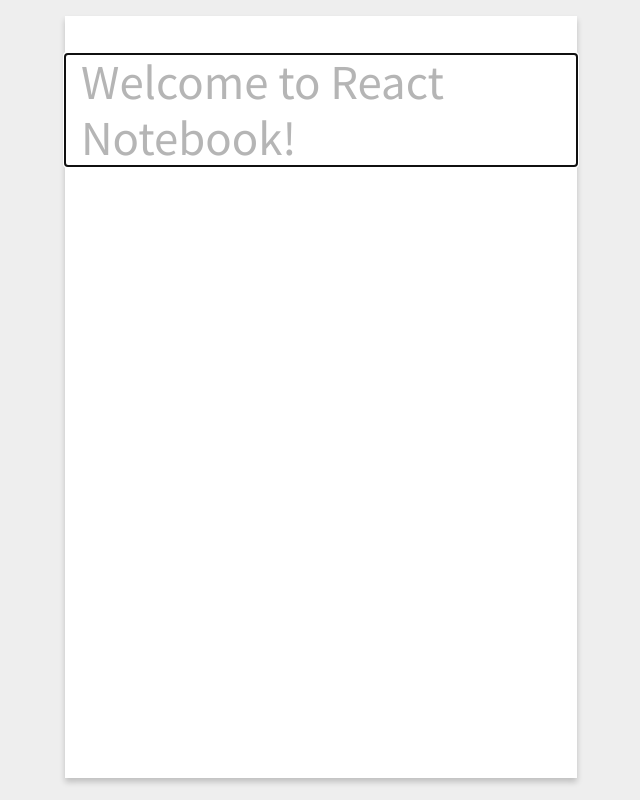
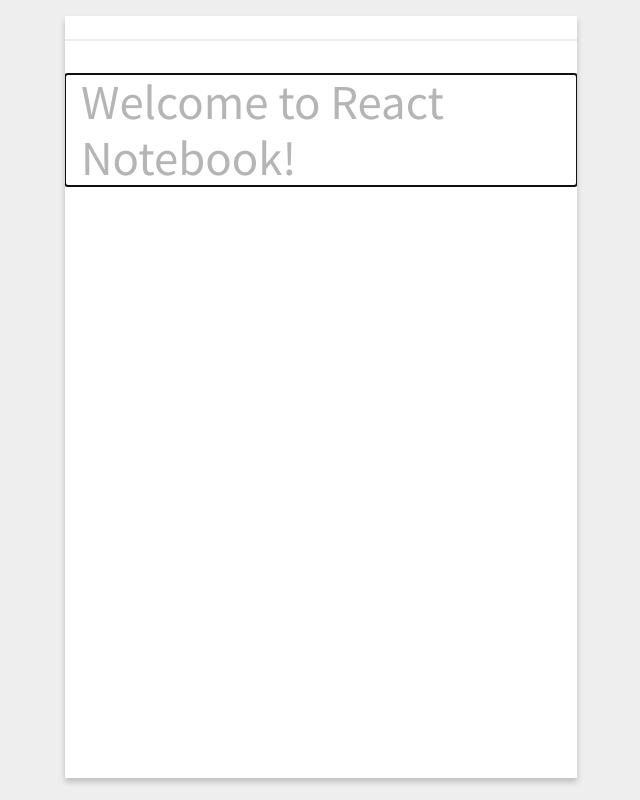
Before and after one commit to jessekelly881/ReactNotebook, a React app: page / in a window 1280 px wide. Shown: the whole page, without its empty margins (319-959 px from the left). Built offline with nearby package versions, Linux system fonts and the light colour scheme.

Commit message:
feat(ui): Added overflow to editor

```diff
--- a/package.json
+++ b/package.json
@@ -8,6 +8,7 @@
     },
     "license": "MIT",
     "dependencies": {
+        "emotion": "^10.0.27",
         "react": "^16.13.1",
         "react-dom": "^16.13.1",
         "react-live": "^2.2.2",
--- a/src/index.scss
+++ b/src/index.scss
@@ -7,6 +7,8 @@ body {
         background-color: white;
         height: 94vh;
         box-shadow: 0 4px 6px 0 hsla(0, 0%, 0%, 0.2);
+        overflow-x: hidden;
+        overflow-y: auto;
     }
 }
 
--- a/src/ui/index.js
+++ b/src/ui/index.js
@@ -11,6 +11,7 @@ import {
     StyledH5,
     PaddedComponent,
 } from "./components/elements";
+import { cx, css } from "emotion";
 
 const SHORTCUTS = {
     "*": "list-item",
@@ -25,6 +26,41 @@ const SHORTCUTS = {
     "######": "heading-six",
 };
 
+const Menu = React.forwardRef(({ className, ...props }, ref) => (
+    <div
+        {...props}
+        ref={ref}
+        className={cx(
+            className,
+            css`
+                & > * {
+                    display: inline-block;
+                }
+                & > * + * {
+                    margin-left: 15px;
+                }
+            `,
+        )}
+    />
+));
+
+export const Toolbar = React.forwardRef(({ className, ...props }, ref) => (
+    <Menu
+        {...props}
+        ref={ref}
+        className={cx(
+            className,
+            css`
+                position: relative;
+                padding: 1px 18px 17px;
+                margin: 0 -20px;
+                border-bottom: 2px solid #eee;
+                margin-bottom: 20px;
+            `,
+        )}
+    />
+));
+
 const MarkdownShortcutsExample = () => {
     const [value, setValue] = useState(initialValue);
     const renderElement = useCallback(props => <Element {...props} />, []);
@@ -37,6 +73,7 @@ const MarkdownShortcutsExample = () => {
             editor={editor}
             value={value}
             onChange={value => setValue(value)}>
+            <Toolbar></Toolbar>
             <Editable
                 renderElement={renderElement}
                 placeholder="Welcome to React Notebook!"
```
Also changed, not shown: 1 other file.
